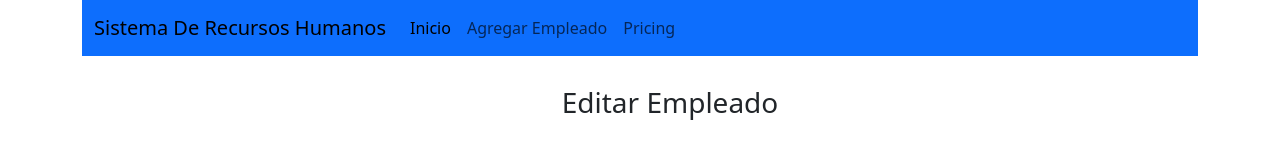
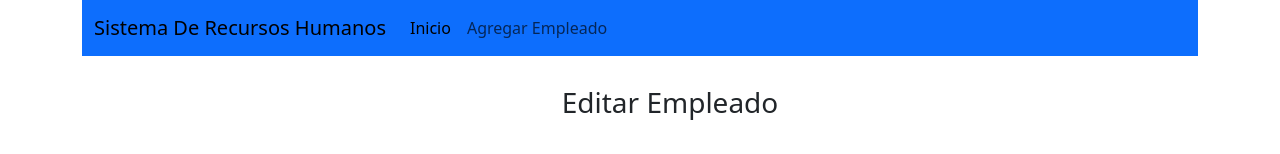
Before and after one commit to Nefta11/FrontendWeb-RH-App, a React (Create React App) app: page /editar/1 in a window 1280 px wide. Shown: the top 154 px of the page. Built offline with nearby package versions, Linux system fonts and the light colour scheme; no server answers.

Commit message:
Actualizar lógica de edición de empleado para usar PUT y limpiar navegación

```diff
--- a/src/empleados/EditarEmpleado.jsx
+++ b/src/empleados/EditarEmpleado.jsx
@@ -32,7 +32,7 @@ export default function EditarEmpleado() {
 
     const onSubmit = async (e) => {
         e.preventDefault()
-        await axios.post(urlBase, empleado)
+        await axios.put(`${urlBase}/${id}`, empleado)
         // Redirigimos a la página principal
         navegacion('/')
     }
--- a/src/plantilla/Navegacion.jsx
+++ b/src/plantilla/Navegacion.jsx
@@ -18,9 +18,6 @@ export default function Navegacion() {
                             <li className="nav-item">
                                 <Link className="nav-link" to="/agregar">Agregar Empleado</Link>
                             </li>
-                            <li className="nav-item">
-                                <a className="nav-link" href="#">Pricing</a>
-                            </li>
                         </ul>
                     </div>
                 </div>
```
